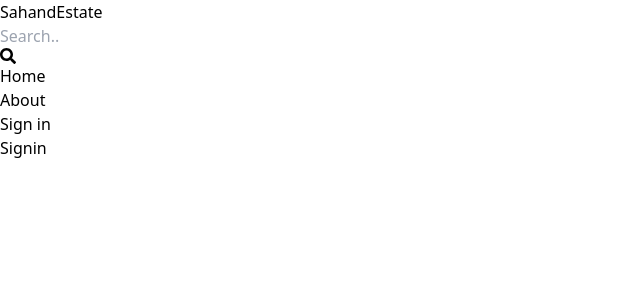
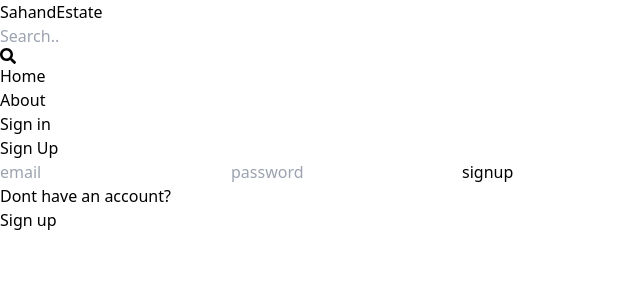
Before and after one commit to bhaskuma/mern-estate, a React (Vite) app in the folder client/: page /sign-in in a window 1280 px wide. Shown: the top 300 px of the page, without its empty margins (0-640 px from the left). Built offline with nearby package versions, Linux system fonts and the light colour scheme.

Commit message:
add redux toolkit

```diff
--- a/client/package.json
+++ b/client/package.json
@@ -10,9 +10,11 @@
     "preview": "vite preview"
   },
   "dependencies": {
+    "@reduxjs/toolkit": "^2.0.1",
     "react": "^18.2.0",
     "react-dom": "^18.2.0",
     "react-icons": "^4.12.0",
+    "react-redux": "^9.0.4",
     "react-router-dom": "^6.20.1"
   },
   "devDependencies": {
--- a/client/src/Pages/Signin.jsx
+++ b/client/src/Pages/Signin.jsx
@@ -1,8 +1,62 @@
-import React from 'react'
+import  { useState } from 'react'
+import {Link,useNavigate} from 'react-router-dom'
+import {useDispatch,useSelector} from 'react-redux'
+import { signInFailure,signInStart,signInSuccess } from '../redux/user/UserSlice'
+const Signin = () => {
+  const[formData,setFormData]=useState({});
+  const {loading,error}=useSelector((state)=>state.user)
+  const navigate=useNavigate();
+  const dispatch=useDispatch();
+  const handleChange=(e)=>{
+    setFormData({
+      ...formData,
+      [e.target.id]: e.target.value,
+    });
 
-const Signin = () => {
+  }
+  const handleSubmit=async(e)=>{
+    e.preventDefault();
+    try {
+            dispatch(signInStart())
+            const res=await fetch('/api/auth/signin',{
+              method:'POST',
+              headers: {'Content-Type': 'application/json',},
+              body: JSON.stringify(formData)
+            })
+           const data= await res.json();
+           if(data.success===false)
+           {
+            dispatch(signInFailure(data.message))
+            return;
+           }
+          dispatch(signInSuccess(data))
+          navigate('/')
+
+    }
+    catch (error) {
+      dispatch(signInFailure(error.message))
+
+    }
+
+
+  }
   return (
-    <div>Signin</div>
+    <div className='p-3 mx-w-lg mx-auto'>
+      <h1 className='text-center text-3xl my-9 font-bold'>Sign Up</h1>
+      <form onSubmit={handleSubmit} className='flex flex-col  gap-4'>
+        <input type='text' placeholder='email' className='border rounded-lg p-3' id='email'onChange={handleChange}/>
+        <input type='text' placeholder='password' className='border rounded-lg p-3' id='password'onChange={handleChange}/>
+        <button disabled={loading} className='uppercase bg-slate-500 text-white rounded-lg p-3 hover:opacity-70'>{loading? 'Loading...' : 'signup'}</button>
+
+
+      </form>
+      <div className='flex gap-2 mt-4'>
+        <p>Dont have an account? </p>
+       <Link to={"/sign-up"}  >
+        <span className='text-blue-700'>Sign up</span>
+       </Link>
+      </div>
+    </div>
   )
 }
 
--- a/client/src/main.jsx
+++ b/client/src/main.jsx
@@ -3,12 +3,16 @@
 import App from './App.jsx'
 import './index.css'
 import { BrowserRouter } from 'react-router-dom'
+import {store} from './redux/store.js'
+import { Provider } from 'react-redux'
 
 ReactDOM.createRoot(document.getElementById('root')).render(
   <React.StrictMode>
+    <Provider store={store}>
     <BrowserRouter>
     <App />
     </BrowserRouter>
+    </Provider>
 
   </React.StrictMode>,
 )
--- /dev/null
+++ b/client/src/redux/store.js
@@ -0,0 +1,11 @@
+import { configureStore } from '@reduxjs/toolkit';
+import userReducer from './user/userSlice';
+
+export const store = configureStore({
+    reducer: { user: userReducer },
+    middleware: (getDefaultMiddleware) =>
+        getDefaultMiddleware({
+            serializableCheck: false,
+        }),
+
+})
--- /dev/null
+++ b/client/src/redux/user/userSlice.js
@@ -0,0 +1,29 @@
+import { createSlice } from '@reduxjs/toolkit'
+
+const initialState = {
+    currentUser: null,
+    error: null,
+    loading: false,
+};
+
+const userSlice = createSlice({
+    name: 'user',
+    initialState,
+    reducers: {
+        signInStart: (state) => {
+            state.loading = true
+        },
+        signInSuccess: (state, action) => {
+            state.currentUser = action.payload;
+            state.loading = false;
+            state.error = null;
+        },
+        signInFailure: (state, action) => {
+            state.error = action.payload;
+            state.loading = false
+        }
+    }
+
+})
+export const { signInFailure, signInStart, signInSuccess } = userSlice.actions;
+export default userSlice.reducer;
```
Also changed, not shown: 1 other file (tests, documents, lock files or other folders).
